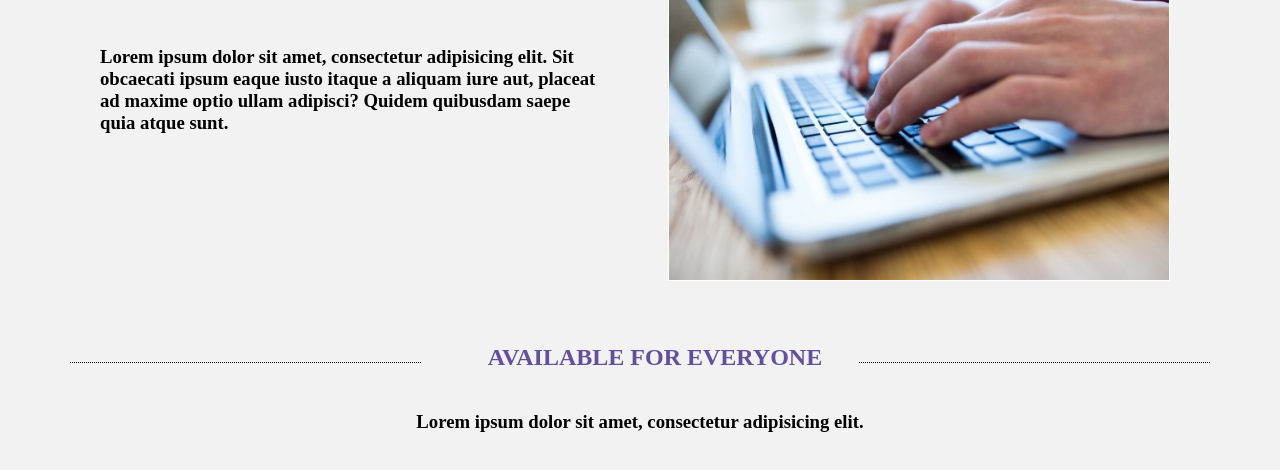
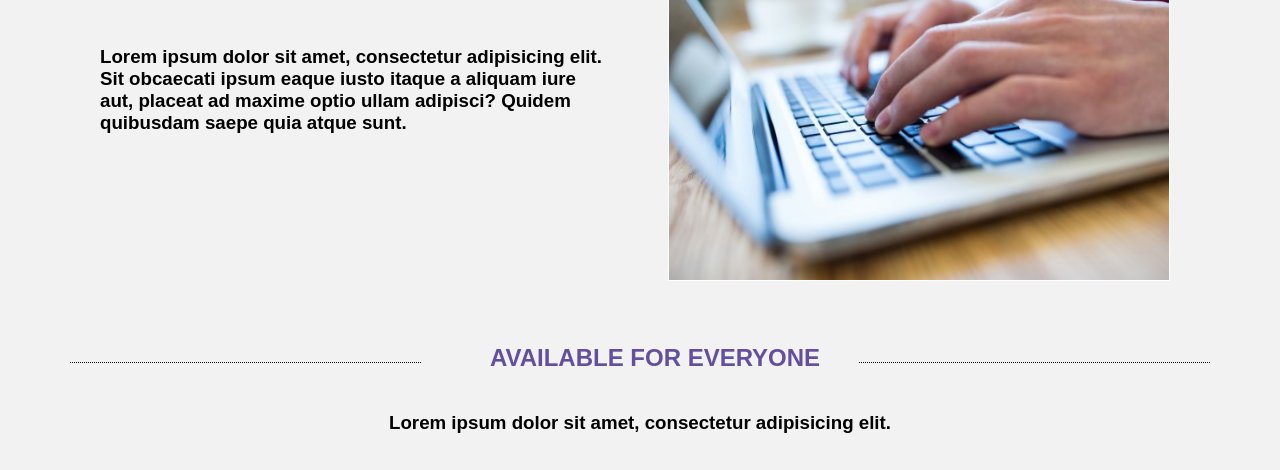
Before and after one commit to Imranhossain7/Frontend-Task-1, a plain HTML site: page index.html in a window 1280 px wide. Shown: the part 262-732 px from the top of the page. Drawn offline with Linux system fonts and the light colour scheme.

Commit message:
style change

```diff
--- a/css/style.css
+++ b/css/style.css
@@ -8,7 +8,7 @@
 @import url("https://fonts.googleapis.com/css2?family=PT+Sans&display=swap");
 
 body {
-  font-family: "PT Sans", "Prototype", "PT Sans Pro" sans-serif;
+  font-family: "PT Sans", "Prototype", "PT Sans Pro", sans-serif;
   padding: 0;
   margin: 0;
   background-color: var(--body-color);
```
